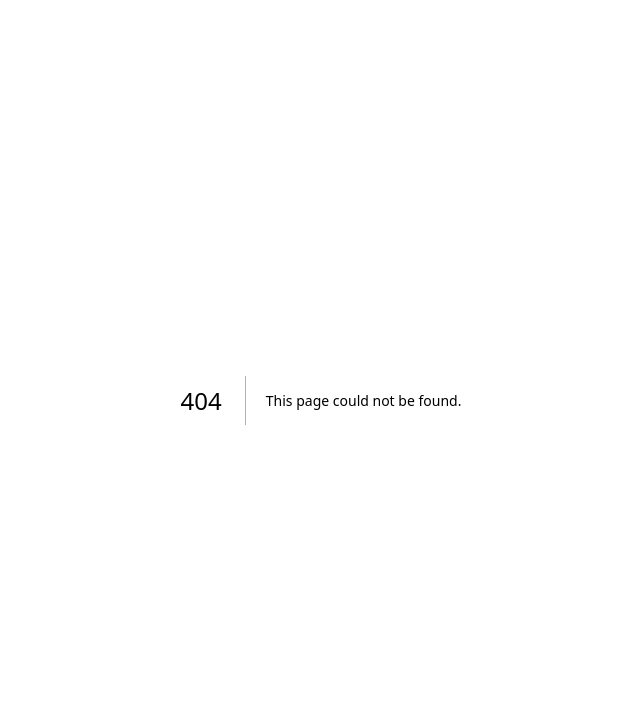
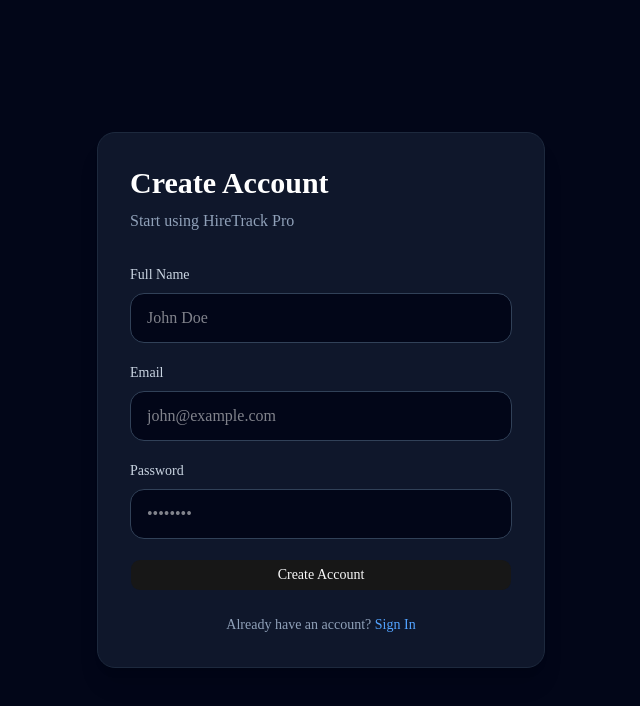
Before and after one commit to shriyahehe/hiretrack-pro, a Next.js app: page /register in a window 1280 px wide. Before the commit this address had no page. Shown: the top 706 px of the page, without its empty margins (319-959 px from the left). Built offline with nearby package versions, Linux system fonts and the light colour scheme; no server answers.

Commit message:
feat(auth): implement user registration

```diff
--- /dev/null
+++ b/app/(auth)/login/page.tsx
@@ -0,0 +1,9 @@
+import LoginForm from "@/components/auth/LoginForm";
+
+export default function LoginPage() {
+  return (
+    <main className="flex min-h-screen items-center justify-center bg-slate-950 px-6">
+      <LoginForm />
+    </main>
+  );
+}
--- /dev/null
+++ b/app/(auth)/register/page.tsx
@@ -0,0 +1,9 @@
+import RegisterForm from "@/components/auth/RegisterForm";
+
+export default function RegisterPage() {
+  return (
+    <main className="flex min-h-screen items-center justify-center bg-slate-950 px-6">
+      <RegisterForm />
+    </main>
+  );
+}
--- /dev/null
+++ b/app/(marketing)/layout.tsx
@@ -0,0 +1,7 @@
+export default function MarketingLayout({
+  children,
+}: {
+  children: React.ReactNode;
+}) {
+  return <>{children}</>;
+}
--- /dev/null
+++ b/app/actions/auth.ts
@@ -0,0 +1,78 @@
+"use server";
+
+import { redirect } from "next/navigation";
+import { createClient } from "@/lib/supabase/server";
+
+export type AuthState = {
+  error: string;
+};
+
+export const initialAuthState: AuthState = {
+  error: "",
+};
+
+export async function signUp(
+  _prevState: AuthState,
+  formData: FormData
+): Promise<AuthState> {
+  const supabase = await createClient();
+
+  const email = formData.get("email")?.toString() ?? "";
+  const password = formData.get("password")?.toString() ?? "";
+
+  if (!email || !password) {
+    return {
+      error: "Email and password are required.",
+    };
+  }
+
+  const { error } = await supabase.auth.signUp({
+    email,
+    password,
+  });
+
+  if (error) {
+    return {
+      error: error.message,
+    };
+  }
+
+  redirect("/login");
+}
+
+export async function signIn(
+  _prevState: AuthState,
+  formData: FormData
+): Promise<AuthState> {
+  const supabase = await createClient();
+
+  const email = formData.get("email")?.toString() ?? "";
+  const password = formData.get("password")?.toString() ?? "";
+
+  if (!email || !password) {
+    return {
+      error: "Email and password are required.",
+    };
+  }
+
+  const { error } = await supabase.auth.signInWithPassword({
+    email,
+    password,
+  });
+
+  if (error) {
+    return {
+      error: error.message,
+    };
+  }
+
+  redirect("/dashboard");
+}
+
+export async function signOut() {
+  const supabase = await createClient();
+
+  await supabase.auth.signOut();
+
+  redirect("/login");
+}
--- /dev/null
+++ b/components/auth/LoginForm.tsx
@@ -0,0 +1,84 @@
+"use client";
+
+import { useState } from "react";
+import { Button } from "@/components/ui/button";
+
+export default function LoginForm() {
+  const [email, setEmail] = useState("");
+  const [password, setPassword] = useState("");
+
+  function handleSubmit(e: React.FormEvent<HTMLFormElement>) {
+    e.preventDefault();
+
+    console.log({
+      email,
+      password,
+    });
+  }
+
+  return (
+    <div className="w-full max-w-md rounded-2xl border border-slate-800 bg-slate-900 p-8 shadow-2xl">
+      <h1 className="mb-2 text-3xl font-bold text-white">
+        Welcome Back
+      </h1>
+
+      <p className="mb-8 text-slate-400">
+        Sign in to your HireTrack account
+      </p>
+
+      <form onSubmit={handleSubmit} className="space-y-5">
+        <div>
+          <label
+            htmlFor="email"
+            className="mb-2 block text-sm font-medium text-slate-300"
+          >
+            Email
+          </label>
+
+          <input
+            id="email"
+            type="email"
+            placeholder="you@example.com"
+            value={email}
+            onChange={(e) => setEmail(e.target.value)}
+            className="w-full rounded-xl border border-slate-700 bg-slate-950 px-4 py-3 text-white outline-none transition focus:border-blue-500"
+            required
+          />
+        </div>
+
+        <div>
+          <label
+            htmlFor="password"
+            className="mb-2 block text-sm font-medium text-slate-300"
+          >
+            Password
+          </label>
+
+          <input
+            id="password"
+            type="password"
+            placeholder="••••••••"
+            value={password}
+            onChange={(e) => setPassword(e.target.value)}
+            className="w-full rounded-xl border border-slate-700 bg-slate-950 px-4 py-3 text-white outline-none transition focus:border-blue-500"
+            required
+          />
+        </div>
+
+        <Button type="submit" className="w-full">
+          Sign In
+        </Button>
+      </form>
+
+      <p className="mt-6 text-center text-sm text-slate-400">
+        Don't have an account?{" "}
+        <a
+          href="/register"
+          className="font-medium text-blue-400 hover:text-blue-300"
+        >
+          Create one
+        </a>
+      </p>
+    </div>
+  );
+}
--- /dev/null
+++ b/components/auth/RegisterForm.tsx
@@ -0,0 +1,126 @@
+"use client";
+
+import { useState } from "react";
+import { useRouter } from "next/navigation";
+import Link from "next/link";
+
+import { Button } from "@/components/ui/button";
+import { createClient } from "@/lib/supabase/client";
+
+export default function RegisterForm() {
+  const router = useRouter();
+  const supabase = createClient();
+
+  const [name, setName] = useState("");
+  const [email, setEmail] = useState("");
+  const [password, setPassword] = useState("");
+
+  const [loading, setLoading] = useState(false);
+  const [error, setError] = useState("");
+
+  async function handleSubmit(e: React.FormEvent<HTMLFormElement>) {
+    e.preventDefault();
+
+    setLoading(true);
+    setError("");
+
+    const { error } = await supabase.auth.signUp({
+      email,
+      password,
+      options: {
+        data: {
+          full_name: name,
+        },
+      },
+    });
+
+    setLoading(false);
+
+    if (error) {
+      setError(error.message);
+      return;
+    }
+
+    alert("Account created successfully!");
+
+    router.push("/login");
+  }
+
+  return (
+    <div className="w-full max-w-md rounded-2xl border border-slate-800 bg-slate-900 p-8 shadow-xl">
+      <h1 className="mb-2 text-3xl font-bold text-white">
+        Create Account
+      </h1>
+
+      <p className="mb-8 text-slate-400">
+        Start using HireTrack Pro
+      </p>
+
+      <form onSubmit={handleSubmit} className="space-y-5">
+        <div>
+          <label className="mb-2 block text-sm text-slate-300">
+            Full Name
+          </label>
+
+          <input
+            value={name}
+            onChange={(e) => setName(e.target.value)}
+            className="w-full rounded-xl border border-slate-700 bg-slate-950 px-4 py-3 text-white outline-none focus:border-blue-500"
+            placeholder="John Doe"
+            required
+          />
+        </div>
+
+        <div>
+          <label className="mb-2 block text-sm text-slate-300">
+            Email
+          </label>
+
+          <input
+            type="email"
+            value={email}
+            onChange={(e) => setEmail(e.target.value)}
+            className="w-full rounded-xl border border-slate-700 bg-slate-950 px-4 py-3 text-white outline-none focus:border-blue-500"
+            placeholder="john@example.com"
+            required
+          />
+        </div>
+
+        <div>
+          <label className="mb-2 block text-sm text-slate-300">
+            Password
+          </label>
+
+          <input
+            type="password"
+            value={password}
+            onChange={(e) => setPassword(e.target.value)}
+            className="w-full rounded-xl border border-slate-700 bg-slate-950 px-4 py-3 text-white outline-none focus:border-blue-500"
+            placeholder="••••••••"
+            required
+          />
+        </div>
+
+        {error && (
+          <p className="text-sm text-red-400">
+            {error}
+          </p>
+        )}
+
+        <Button type="submit" className="w-full" disabled={loading}>
+          {loading ? "Creating Account..." : "Create Account"}
+        </Button>
+      </form>
+
+      <p className="mt-6 text-center text-sm text-slate-400">
+        Already have an account?{" "}
+        <Link
+          href="/login"
+          className="text-blue-400 hover:text-blue-300"
+        >
+          Sign In
+        </Link>
+      </p>
+    </div>
+  );
+}
--- /dev/null
+++ b/lib/supabase/client.ts
@@ -0,0 +1,8 @@
+import { createBrowserClient } from "@supabase/ssr";
+
+export function createClient() {
+  return createBrowserClient(
+    process.env.NEXT_PUBLIC_SUPABASE_URL!,
+    process.env.NEXT_PUBLIC_SUPABASE_ANON_KEY!
+  );
+}
--- /dev/null
+++ b/lib/supabase/server.ts
@@ -0,0 +1,23 @@
+import { createServerClient } from "@supabase/ssr";
+import { cookies } from "next/headers";
+
+export async function createClient() {
+  const cookieStore = await cookies();
+
+  return createServerClient(
+    process.env.NEXT_PUBLIC_SUPABASE_URL!,
+    process.env.NEXT_PUBLIC_SUPABASE_ANON_KEY!,
+    {
+      cookies: {
+        getAll() {
+          return cookieStore.getAll();
+        },
+        setAll(cookiesToSet) {
+          cookiesToSet.forEach(({ name, value, options }) => {
+            cookieStore.set(name, value, options);
+          });
+        },
+      },
+    }
+  );
+}
--- a/package.json
+++ b/package.json
@@ -10,6 +10,8 @@
   },
   "dependencies": {
     "@prisma/client": "^6.16.2",
+    "@supabase/ssr": "^0.12.0",
+    "@supabase/supabase-js": "^2.110.2",
     "class-variance-authority": "^0.7.1",
     "clsx": "^2.1.1",
     "framer-motion": "^12.42.2",
```
Also changed, not shown: app/(auth)/forgot-password/page.tsx (added), app/(marketing)/page.tsx (renamed from app/page.tsx), lib/supabase/middleware.ts (added), 2 other files (tests, documents, lock files or other folders).
